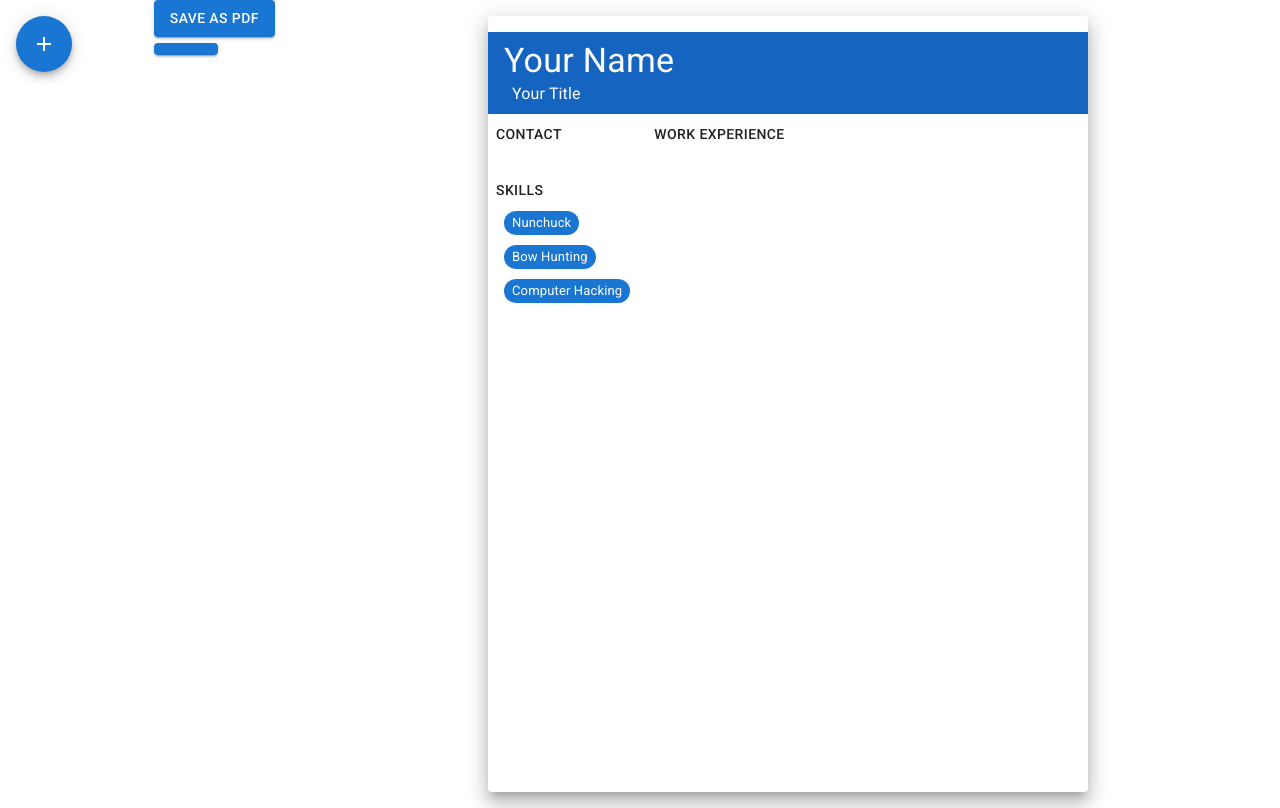
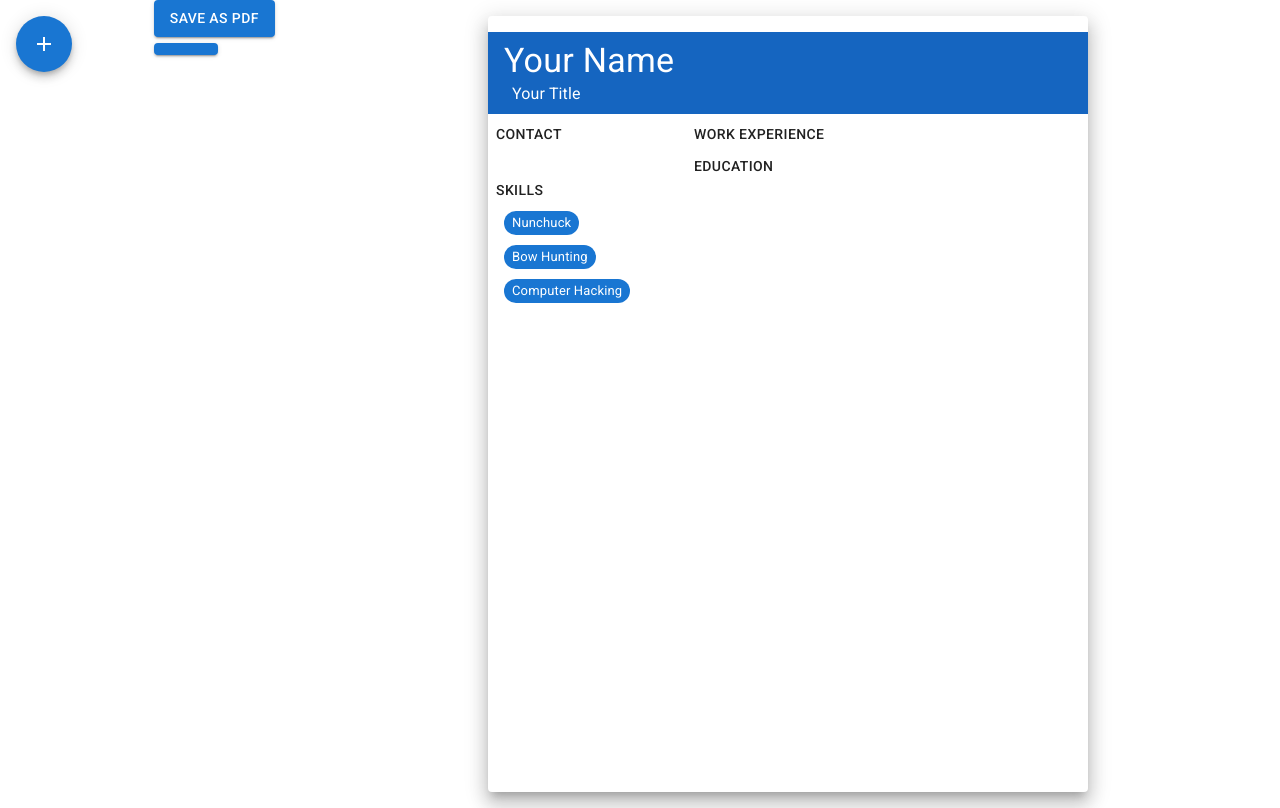
Before and after one commit to craigmclean39/cv-project-top, a React (Create React App) app: page / in a window 1280 px wide. Built offline with nearby package versions, Linux system fonts and the light colour scheme.

Commit message:
Added ability for user to add Education history

```diff
--- a/src/App.js
+++ b/src/App.js
@@ -5,6 +5,7 @@ import Resume from "./cv/Resume";
 import ContactInformation from "./cv/ContactInformation";
 import WorkExp from "./cv/WorkExp";
 import Skills from "./cv/Skills";
+import Education from "./cv/Education";
 import { Box } from "@mui/system";
 import { Button } from "@mui/material";
 import AddDataButtons from "./components/AddDataButtons";
@@ -42,6 +43,7 @@ export default class App extends React.Component {
 
     this.updateContactInfo = this.updateContactInfo.bind(this);
     this.updateWorkInfo = this.updateWorkInfo.bind(this);
+    this.updateEducationInfo = this.updateEducationInfo.bind(this);
     this.saveResumeToPdf = this.saveResumeToPdf.bind(this);
     this.toggleMode = this.toggleMode.bind(this);
   }
@@ -72,6 +74,22 @@ export default class App extends React.Component {
       let resume = Object.assign({}, prevState.resume);
 
       resume._workHistory = [...resume._workHistory, work];
+      return { resume };
+    });
+  }
+
+  updateEducationInfo(info) {
+    const education = new Education();
+    education._educationTitle = info.title;
+    education._orgName = info.company;
+    education._location = info.location;
+    education._startDate = info.startDate;
+    education._endDate = info.endDate;
+
+    this.setState((prevState) => {
+      let resume = Object.assign({}, prevState.resume);
+
+      resume._educationHistory = [...resume._educationHistory, education];
       return { resume };
     });
   }
@@ -120,6 +138,7 @@ export default class App extends React.Component {
             resume={this.state.resume}
             updateContactInfo={this.updateContactInfo}
             updateWorkInfo={this.updateWorkInfo}
+            updateEducationInfo={this.updateEducationInfo}
           />
           <Box>
             <Button variant="contained" onClick={this.saveResumeToPdf}>
--- a/src/components/AddDataButtons.js
+++ b/src/components/AddDataButtons.js
@@ -14,7 +14,9 @@ const AddDataButtons = (props) => {
   const [open, setOpen] = useState(false);
   const [contactOpen, setContactOpen] = useState(false);
   const [workOpen, setWorkOpen] = useState(false);
-  const { resume, updateContactInfo, updateWorkInfo } = props;
+  const [workMode, setWorkMode] = useState("work");
+  const { resume, updateContactInfo, updateWorkInfo, updateEducationInfo } =
+    props;
 
   const handleClickOpen = () => {
     if (open) {
@@ -36,6 +38,13 @@ const AddDataButtons = (props) => {
   };
 
   const openEditWorkExpDialog = () => {
+    setWorkMode("work");
+    setWorkOpen(true);
+    setOpen(false);
+  };
+
+  const openEditEducationExpDialog = () => {
+    setWorkMode("education");
     setWorkOpen(true);
     setOpen(false);
   };
@@ -98,7 +107,7 @@ const AddDataButtons = (props) => {
           icon={<SchoolIcon />}
           tooltipTitle="Education"
           tooltipOpen
-          onClick={handleClose}
+          onClick={openEditEducationExpDialog}
           tooltipPlacement="right"
           sx={{
             "& .MuiSpeedDialAction-staticTooltipLabel": {
@@ -131,7 +140,10 @@ const AddDataButtons = (props) => {
           open={workOpen}
           handleClose={handleWorkClose}
           workHistory={resume._workHistory}
+          educationHistory={resume._educationHistory}
           updateWorkInfo={updateWorkInfo}
+          updateEducationInfo={updateEducationInfo}
+          workMode={workMode}
         />
       </LocalizationProvider>
     </Box>
--- a/src/components/EditWorkExpForm.js
+++ b/src/components/EditWorkExpForm.js
@@ -10,6 +10,7 @@ import {
   DialogTitle,
 } from "@mui/material";
 import DesktopDatePicker from "@mui/lab/DesktopDatePicker";
+import uniqid from "uniqid";
 
 export default class EditWorkExpForm extends React.Component {
   constructor(props) {
@@ -26,11 +27,22 @@ export default class EditWorkExpForm extends React.Component {
       title: "",
       company: "",
       location: "",
+      description: [""],
     };
 
     this.modes = {
-      add: "Add Work Experience",
-      edit: "Edit Work Experience",
+      work: {
+        add: "Add Work Experience",
+        edit: "Edit Work Experience",
+        title: "Job Title",
+        company: "Workplace/Company",
+      },
+      education: {
+        add: "Add Education",
+        edit: "Edit Education",
+        title: "Education Program",
+        company: "University/College",
+      },
     };
   }
 
@@ -43,6 +55,7 @@ export default class EditWorkExpForm extends React.Component {
       title: "",
       company: "",
       location: "",
+      description: [""],
     });
   }
 
@@ -69,24 +82,45 @@ export default class EditWorkExpForm extends React.Component {
 
   saveFormInfo(e) {
     e.preventDefault();
-    const { updateWorkInfo, handleClose } = this.props;
-    updateWorkInfo(this.state);
+    const { updateWorkInfo, handleClose, updateEducationInfo, workMode } =
+      this.props;
+
+    workMode === "work"
+      ? updateWorkInfo(this.state)
+      : updateEducationInfo(this.state);
     this.resetState();
     handleClose();
   }
 
   render() {
-    const { open, handleClose } = this.props;
+    const { open, handleClose, workMode } = this.props;
+
+    let descriptions = this.state.description.map((value) => {
+      return (
+        <TextField
+          margin="normal"
+          id="description"
+          label="Description"
+          type="text"
+          fullWidth
+          variant="outlined"
+          defaultValue=""
+          key={uniqid()}
+          onChange={this.handleChange("description")}
+        />
+      );
+    });
+
     return (
       <Dialog open={open} onClose={handleClose}>
-        <DialogTitle>{this.modes[this.state.mode]}</DialogTitle>
+        <DialogTitle>{this.modes[workMode][this.state.mode]}</DialogTitle>
         <DialogContent>
           <form>
             <TextField
               autoFocus
               margin="normal"
               id="title"
-              label="Job Title"
+              label={this.modes[workMode]["title"]}
               type="text"
               fullWidth
               variant="outlined"
@@ -105,7 +139,7 @@ export default class EditWorkExpForm extends React.Component {
                 <TextField
                   sx={{ flexGrow: 1, mr: 1 }}
                   id="company"
-                  label="Workplace/Company"
+                  label={this.modes[workMode]["company"]}
                   type="text"
                   variant="outlined"
                   defaultValue=""
@@ -138,6 +172,8 @@ export default class EditWorkExpForm extends React.Component {
                 renderInput={(params) => <TextField {...params} />}
               />
             </Stack>
+            {descriptions}
+
             <DialogActions>
               <Button onClick={handleClose}>Cancel</Button>
               <Button type="submit" onClick={this.saveFormInfo}>
--- a/src/components/ResumeBody.js
+++ b/src/components/ResumeBody.js
@@ -1,8 +1,9 @@
 import React from "react";
-import { Box } from "@mui/material";
+import { Box, Stack } from "@mui/material";
 import ResumeWorkOverview from "./ResumeWorkOverview";
 import ResumeContactInfo from "./ResumeContactInfo";
 import ResumeSkills from "./ResumeSkills";
+import ResumeEducationOverview from "./ResumeEducationOverview";
 
 const ResumeBody = (props) => {
   const { resume } = props;
@@ -25,7 +26,15 @@ const ResumeBody = (props) => {
         <ResumeContactInfo contactInformation={resume._contactInformation} />
         <ResumeSkills skills={resume._skills._skills} />
       </Box>
-      <ResumeWorkOverview workHistory={resume._workHistory} />
+      <Stack
+        sx={{
+          boxSizing: "border-box",
+          width: "66%",
+        }}
+      >
+        <ResumeWorkOverview workHistory={resume._workHistory} />
+        <ResumeEducationOverview educationHistory={resume._educationHistory} />
+      </Stack>
     </Box>
   );
 };
--- /dev/null
+++ b/src/components/ResumeEducationExperience.js
@@ -0,0 +1,50 @@
+import React from "react";
+import { Typography, Box, List, ListItem } from "@mui/material";
+
+const ResumeEducationExperience = (props) => {
+  const { educationExperience } = props;
+
+  const descriptions = educationExperience._description.map((value) => {
+    return (
+      <ListItem key={value.id}>
+        <Typography
+          sx={{
+            m: -0.5,
+          }}
+          variant="caption"
+        >
+          {value.description}
+        </Typography>
+      </ListItem>
+    );
+  });
+
+  return (
+    <Box
+      sx={{
+        m: 2,
+        mt: 0,
+      }}
+    >
+      <Typography variant="subtitle2">
+        {educationExperience._educationTitle}
+      </Typography>
+      <Typography variant="caption">{educationExperience._orgName}</Typography>
+      <Box
+        sx={{
+          width: "100%",
+          display: "flex",
+          justifyContent: "space-between",
+        }}
+      >
+        <Typography variant="caption">{`${educationExperience.startDate} - ${educationExperience.endDate}`}</Typography>
+        <Typography variant="caption">
+          {educationExperience._location}
+        </Typography>
+      </Box>
+      <List dense>{descriptions}</List>
+    </Box>
+  );
+};
+
+export default ResumeEducationExperience;
--- /dev/null
+++ b/src/components/ResumeEducationOverview.js
@@ -0,0 +1,30 @@
+import React from "react";
+import ResumeEducationExperience from "./ResumeEducationExperience";
+import { Typography, Box } from "@mui/material";
+
+const ResumeEducationOverview = (props) => {
+  const { educationHistory } = props;
+
+  const educationExperiences = educationHistory.map((value) => {
+    return (
+      <ResumeEducationExperience educationExperience={value} key={value._id} />
+    );
+  });
+
+  return (
+    <Box
+      sx={{
+        width: "100%",
+        ml: 1,
+        mt: 1,
+      }}
+    >
+      <Typography variant="button" component="h3">
+        Education
+      </Typography>
+      {educationExperiences}
+    </Box>
+  );
+};
+
+export default ResumeEducationOverview;
--- a/src/cv/Education.js
+++ b/src/cv/Education.js
@@ -1,13 +1,26 @@
 import uniqid from "uniqid";
+import { format } from "date-fns";
 
 export default class Education {
   constructor() {
     this._educationTitle = "";
     this._orgName = "";
-    this._educationLocation = "";
-    this._educationDescription = [];
-    this._startDate = undefined;
-    this._endDate = undefined;
+    this._location = "";
+    this._description = [];
+    this._startDate = "";
+    this._endDate = "";
     this._id = uniqid();
   }
+
+  addDescription(newDescription) {
+    this._description.push({ description: newDescription, id: uniqid() });
+  }
+
+  get startDate() {
+    return format(this._startDate, "yyyy/MM");
+  }
+
+  get endDate() {
+    return format(this._endDate, "yyyy/MM");
+  }
 }
```
